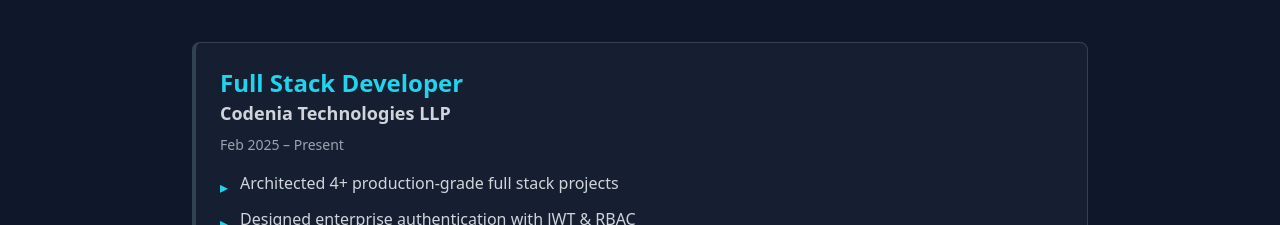
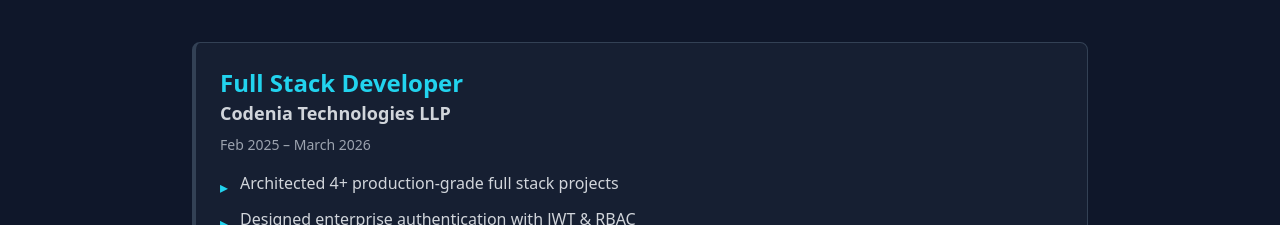
Before and after one commit to PrashantMaurya252/my-portfolio-website, a Next.js app: page / in a window 1280 px wide. Shown: the part 3020-3245 px from the top of the page. Built offline with nearby package versions, Linux system fonts and the light colour scheme.

Commit message:
updating work experience

```diff
--- a/src/app/page.jsx
+++ b/src/app/page.jsx
@@ -535,7 +535,7 @@
               {
                 role: 'Full Stack Developer',
                 company: 'Codenia Technologies LLP',
-                period: 'Feb 2025 – Present',
+                period: 'Feb 2025 – March 2026',
                 highlights: [
                   'Architected 4+ production-grade full stack projects',
                   'Designed enterprise authentication with JWT & RBAC',
```
